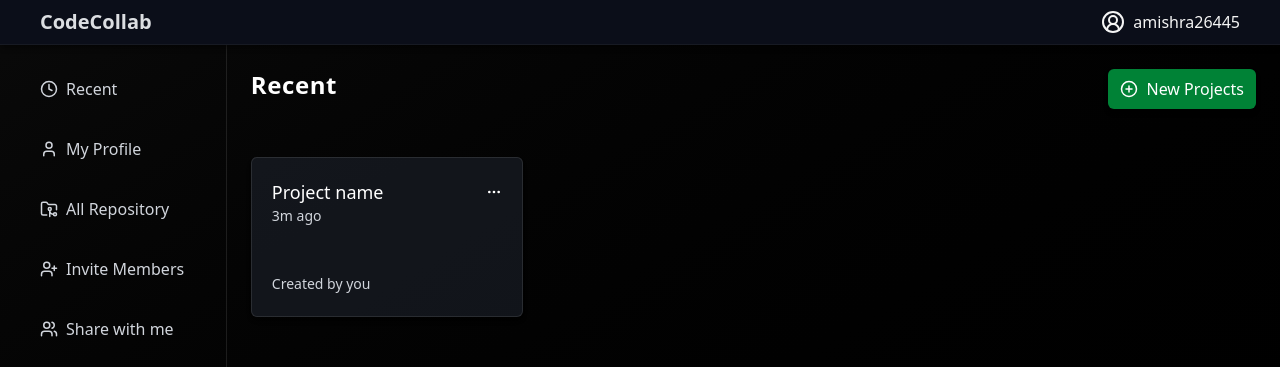
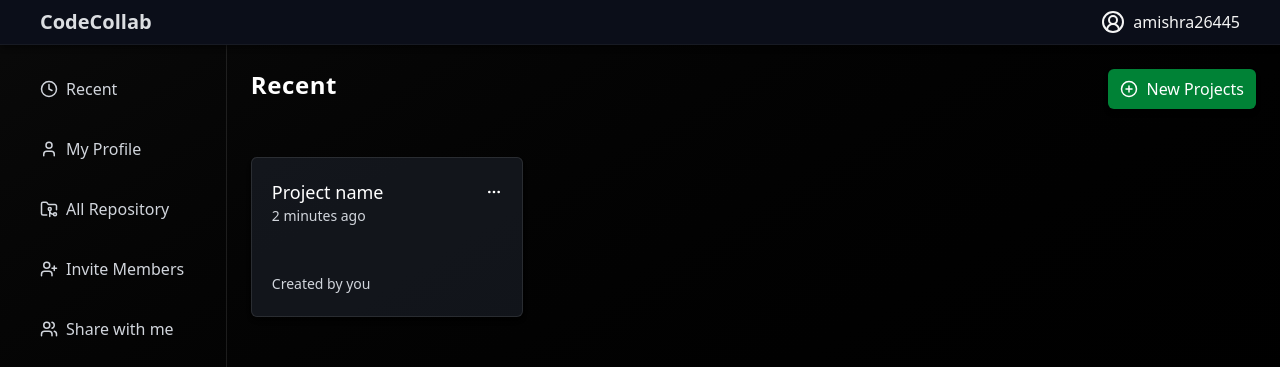
Before and after one commit to dev-ankit-mishra/collab-code-editor, a React (Vite) app in the folder client/: page / in a window 1280 px wide. Shown: the part 2400-2767 px from the top of the page. Built offline with nearby package versions, Linux system fonts and the light colour scheme.

Commit message:
Updated the time

```diff
--- a/client/src/components/RecentCard.tsx
+++ b/client/src/components/RecentCard.tsx
@@ -1,18 +1,34 @@
-import {
+import { useEffect, useState } from "react";
+import { Ellipsis } from "lucide-react";
+import { formatDistanceToNow } from "date-fns";
 
-  Ellipsis
-} from "lucide-react";
-export default function RecentCard(){
-  return(
-    <div className="w-68 h-40 bg-gray-700/30 border border-white/10 shadow-md hover:scale-102 hover:shadow-xl transition-all cursor-pointer duration-300 p-5   rounded-md">
-              <div className="flex items-center justify-between ">
-                <span className="text-lg">Project name</span>
-                <Ellipsis size={16} className="cursor-pointer"/>
-              </div>
+export default function RecentCard() {
+  // Simulate the last update being 2 minutes ago
+  const [lastUpdated] = useState(new Date(Date.now() - 2 * 60 * 1000));
+  const [timeLabel, setTimeLabel] = useState("");
 
-              <p className="text-sm text-gray-300">3m ago</p>
-              <p className="text-sm text-gray-300 mt-12">Created by you</p>
+  // Recalculate the label every 30s or so (optional)
+  useEffect(() => {
+    const updateLabel = () => {
+      setTimeLabel(formatDistanceToNow(lastUpdated, { addSuffix: true }));
+    };
 
-            </div>
-  )
+    updateLabel(); // initial run
+    const interval = setInterval(updateLabel, 30000); // every 30s
+
+    return () => clearInterval(interval);
+  }, [lastUpdated]);
+
+  return (
+    <div className="w-68 h-40 bg-gray-700/30 border border-white/10 shadow-md hover:scale-102 hover:shadow-xl transition-all cursor-pointer duration-300 p-5 rounded-md">
+      <div className="flex items-center justify-between">
+        <span className="text-lg">Project name</span>
+        <Ellipsis size={16} className="cursor-pointer" />
+      </div>
+
+      <p className="text-sm text-gray-300">{timeLabel}</p>
+
+      <p className="text-sm text-gray-300 mt-12">Created by you</p>
+    </div>
+  );
 }
```
